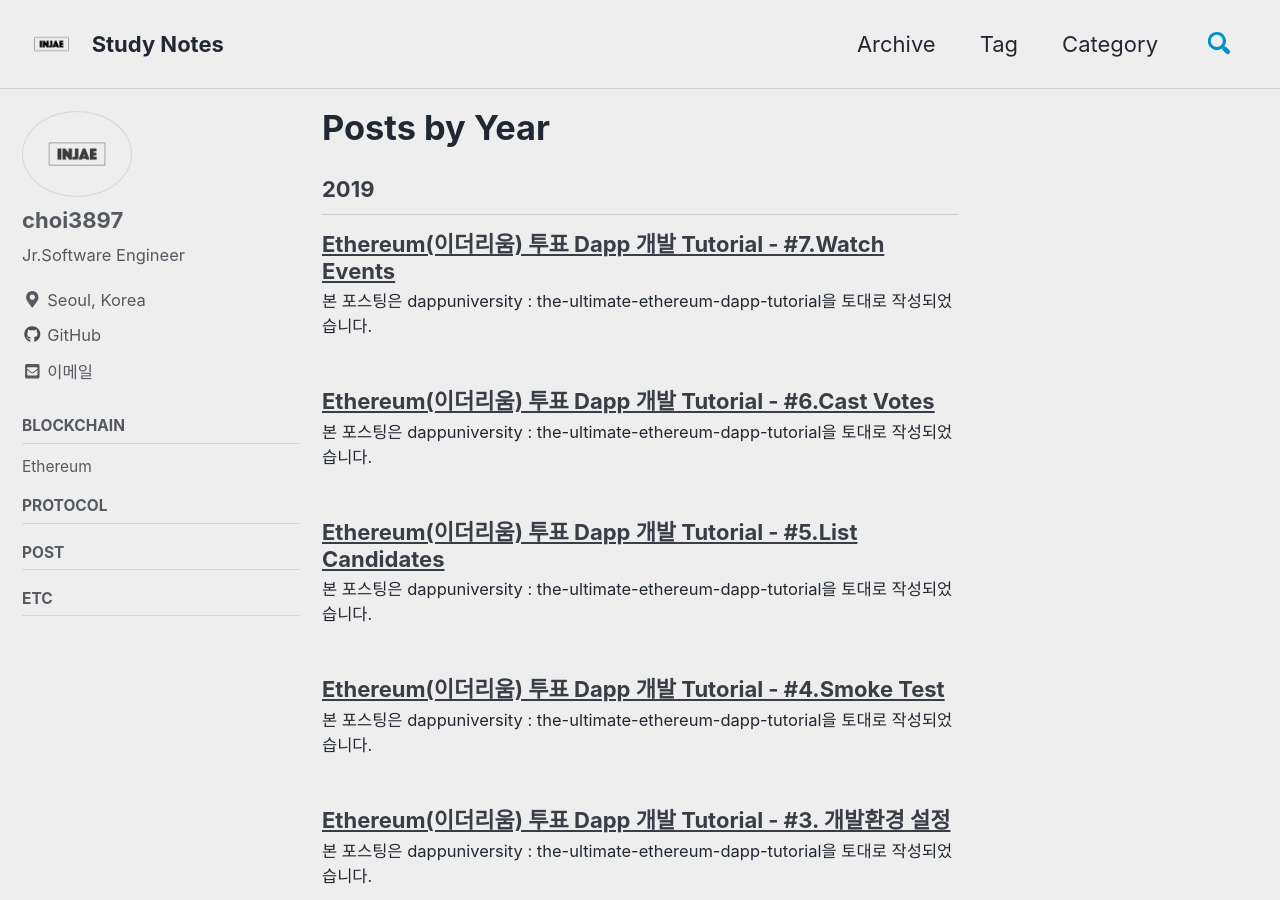
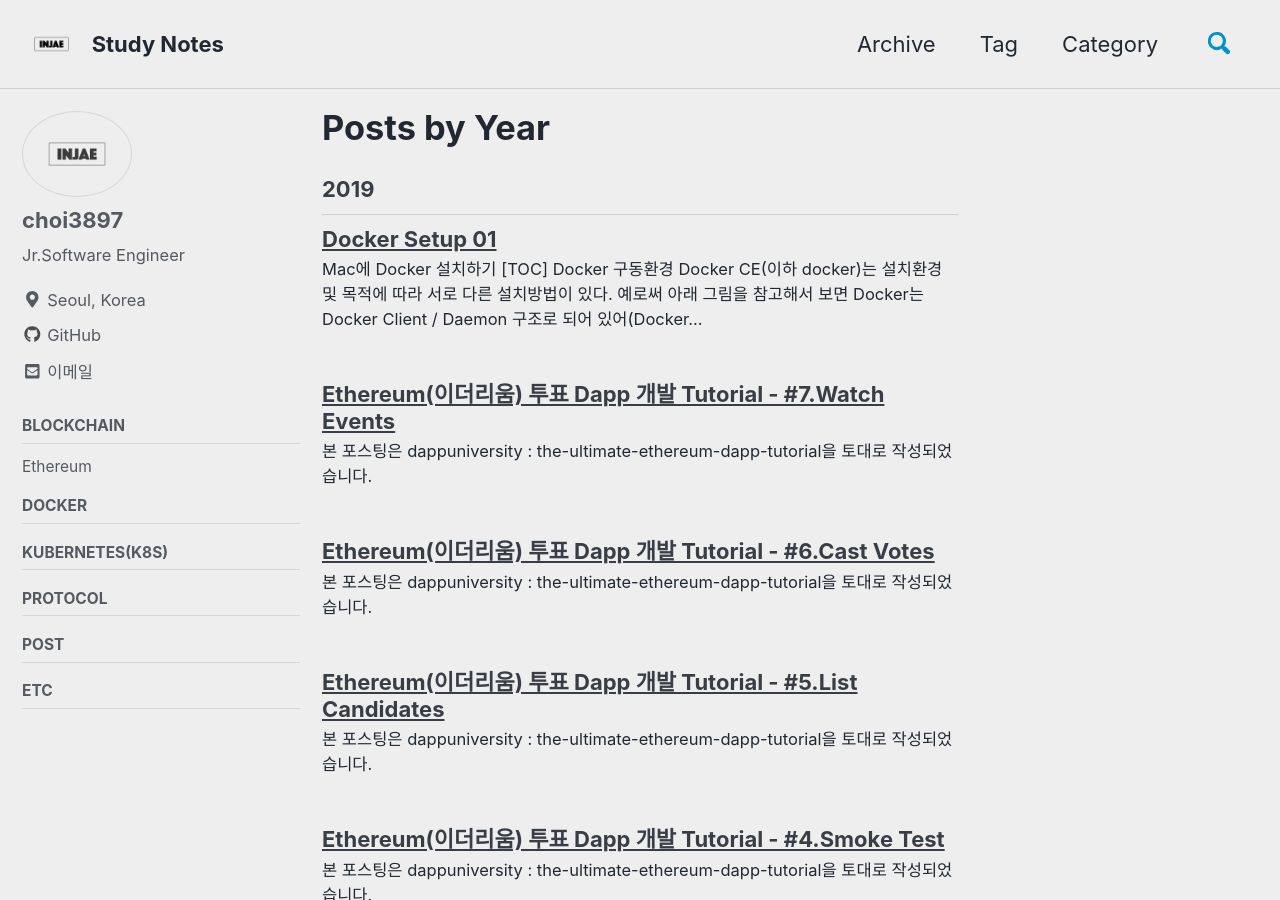
Before and after one commit to choi3897/choi3897.github.io, a Jekyll site: the page built from _pages/year-archive.html, in a window 1280 px wide and 900 px high. Built offline with Jekyll 4.4.1, drawn with Linux system fonts in a browser that asks for light colours; cached includes are drawn as plain includes; nearby versions of some CDN libraries; part of the change alters nothing that is shown.

Commit message:
update categories and docker posting #1

````diff
--- a/_data/navigation.yml
+++ b/_data/navigation.yml
@@ -16,6 +16,10 @@ posts:
     children:
       - title: "Ethereum"
         url: /categories/#ethereum
+  - title: "Docker"
+    url: /categories/#docker
+  - title: "Kubernetes(K8S)"
+    url: /categories/#kubernetes
   - title: "Protocol"
     url: /categories/#protocol
   - title: "Post"
--- /dev/null
+++ b/_posts/2019-03-01-docker-setup-01.md
@@ -0,0 +1,77 @@
+# Mac에 Docker 설치하기
+
+[TOC]
+
+## Docker 구동환경
+
+Docker CE(이하 docker)는 설치환경 및 목적에 따라 서로 다른 설치방법이 있다.
+
+예로써 아래 그림을 참고해서 보면 Docker는 Docker Client / Daemon 구조로 되어 있어(Docker daemon을 dockerd로 병행해서 쓰인다.) Mac 및 Window 상에서 Docker를 설치 할 경우, Docker Client는 Host OS(Windows, Mac)에 설치되고 가상Linux서버를 생성해 Docker daemon이 설치되며, Linux에 설치하는 경우에는 Docker client, daemon이 동일한 Host(Linux)에 설치됩니다.
+
+![installostype](https://user-images.githubusercontent.com/14902468/53614730-38bb5f80-3c1e-11e9-905d-03bf94b38d14.PNG)
+
+## Mac OS에 Docker 설치
+
+본인은 Mac OS를 사용 중이기 때문에 Mac에 Docker 설치하는 방법에 대해서 포스팅해보겠다.
+
+앞서 말했듯이, Mac OS는 Unix 기반이고, Docker는 Linux 기반이기 때문에 Mac에서 Docker를 돌리기 위한 가상 Linux 서버인 Docker daemon을 설치해야만 한다.
+
+Docker측에서 공식적으로 지원하는 [Docker Desktop for Mac](https://hub.docker.com/editions/community/docker-ce-desktop-mac)으로 설치하는 방법과 [Boot2Docker](https://github.com/boot2docker/boot2docker)라는 virtualed docker engine 경량가상머신을 설치하는 방법, 그리고 별도로 VirtualBox와 같은 가상머신으로 Linux 환경을 구성해서 설치하는 방법 등이 있다.
+
+최근 Docker측에서 나름 활발하게 Docker Desktop for Mac 을 업데이트해주고 있고, Kubernetes를 지원하는 버전도 있기 때문에 여기서는 Docker Destop for Mac을 이용해서 Docker를 설치해보고자 한다.
+
+## Docker Destop for Mac
+
+먼저 [Docker Desktop for Mac](https://hub.docker.com/editions/community/docker-ce-desktop-mac) 링크로 이동해서 ```Docker.dmg``` 파일을 다운받고, 인스톨해보자.
+
+인스톨을 완료하고 실행하게 되면, Mac 상단 상태 바에 아래와 같은 귀여운 고래 아이콘이 나타나게 된다. ![](https://d1q6f0aelx0por.cloudfront.net/icons/whale-in-menu-bar.png)
+
+여기까지 완료됐다면 Docker Daemon이 돌아가고 있기 때문에 Terminal을 열어서 ```docker version``` 같은 명령어가 정상적으로 작동함을 확인하면 된다.
+
+```bash
+❯ docker --version
+Docker version 18.09.2, build 6247962
+
+❯ docker ps
+CONTAINER ID        IMAGE               COMMAND             CREATED             STATUS              PORTS               NAMES
+
+❯ docker-compose --version
+docker-compose version 1.23.2, build 1110ad01
+
+❯ docker-machine --version
+docker-machine version 0.16.1, build cce350d7
+```
+
+이 외에 ```docker run hello-world``` 커맨드로 도커가 이상없이 설치되었는지 확인하는 절차도 있다.
+
+```bash
+❯ docker run hello-world
+Unable to find image 'hello-world:latest' locally
+latest: Pulling from library/hello-world
+1b930d010525: Pull complete
+Digest: sha256:2557e3c07ed1e38f26e389462d03ed943586f744621577a99efb77324b0fe535
+Status: Downloaded newer image for hello-world:latest
+
+Hello from Docker!
+This message shows that your installation appears to be working correctly.
+
+To generate this message, Docker took the following steps:
+ 1. The Docker client contacted the Docker daemon.
+ 2. The Docker daemon pulled the "hello-world" image from the Docker Hub.
+    (amd64)
+ 3. The Docker daemon created a new container from that image which runs the
+    executable that produces the output you are currently reading.
+ 4. The Docker daemon streamed that output to the Docker client, which sent it
+    to your terminal.
+
+...
+```
+
+
+
+## 참고
+
+1. [Get started with Docker Desktop for Mac](https://docs.docker.com/docker-for-mac/)
+2. [Docker Desktop for Mac](https://hub.docker.com/editions/community/docker-ce-desktop-mac)
+3. [Mac OS X에서 docker 설치하기(시작하기)](http://blog.saltfactory.net/upgrade-latest-docker-using-with-homebrew/)
+4. [Docker for mac 훑어보기](https://nolboo.kim/blog/2016/08/02/docker-for-mac/)
````
